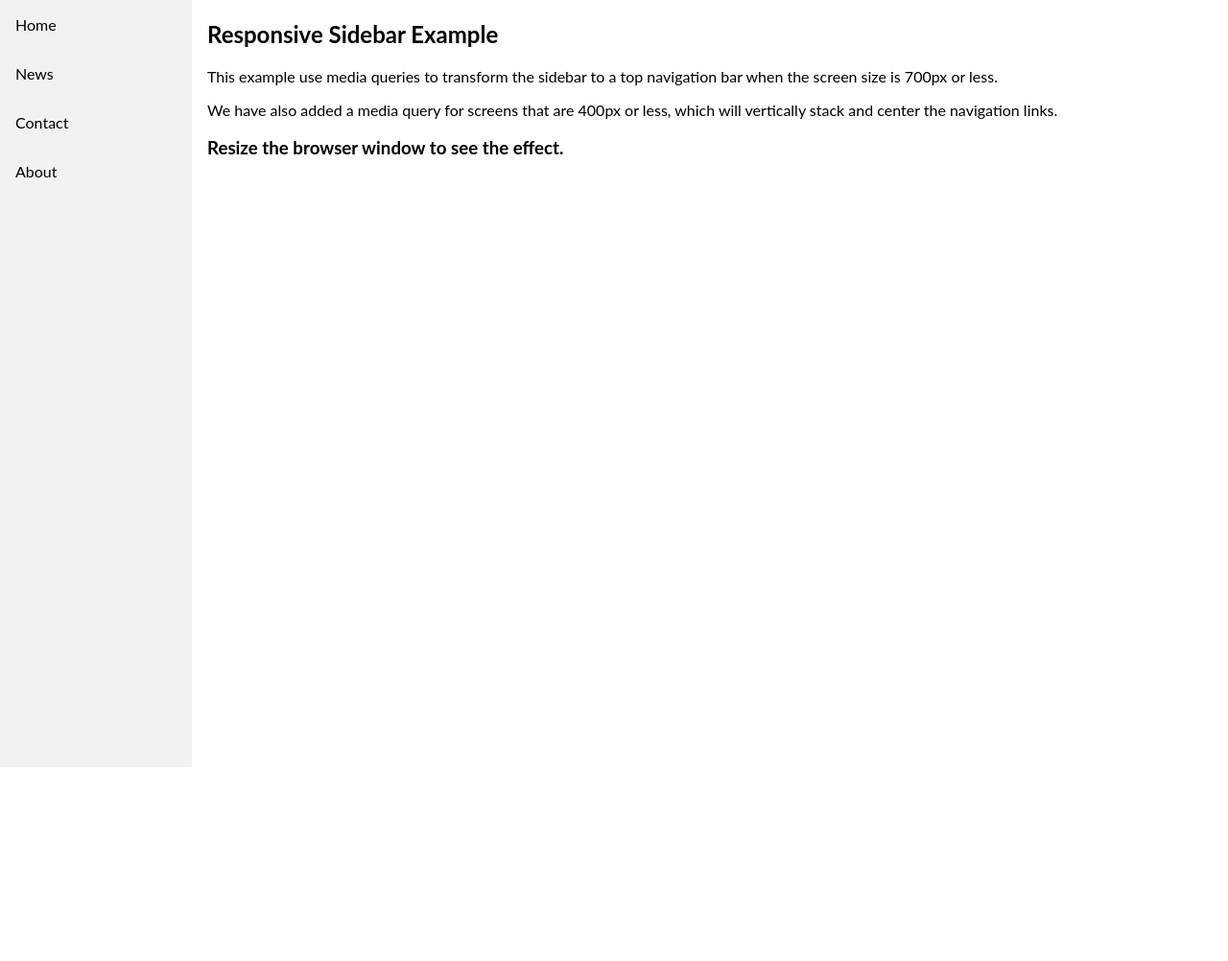
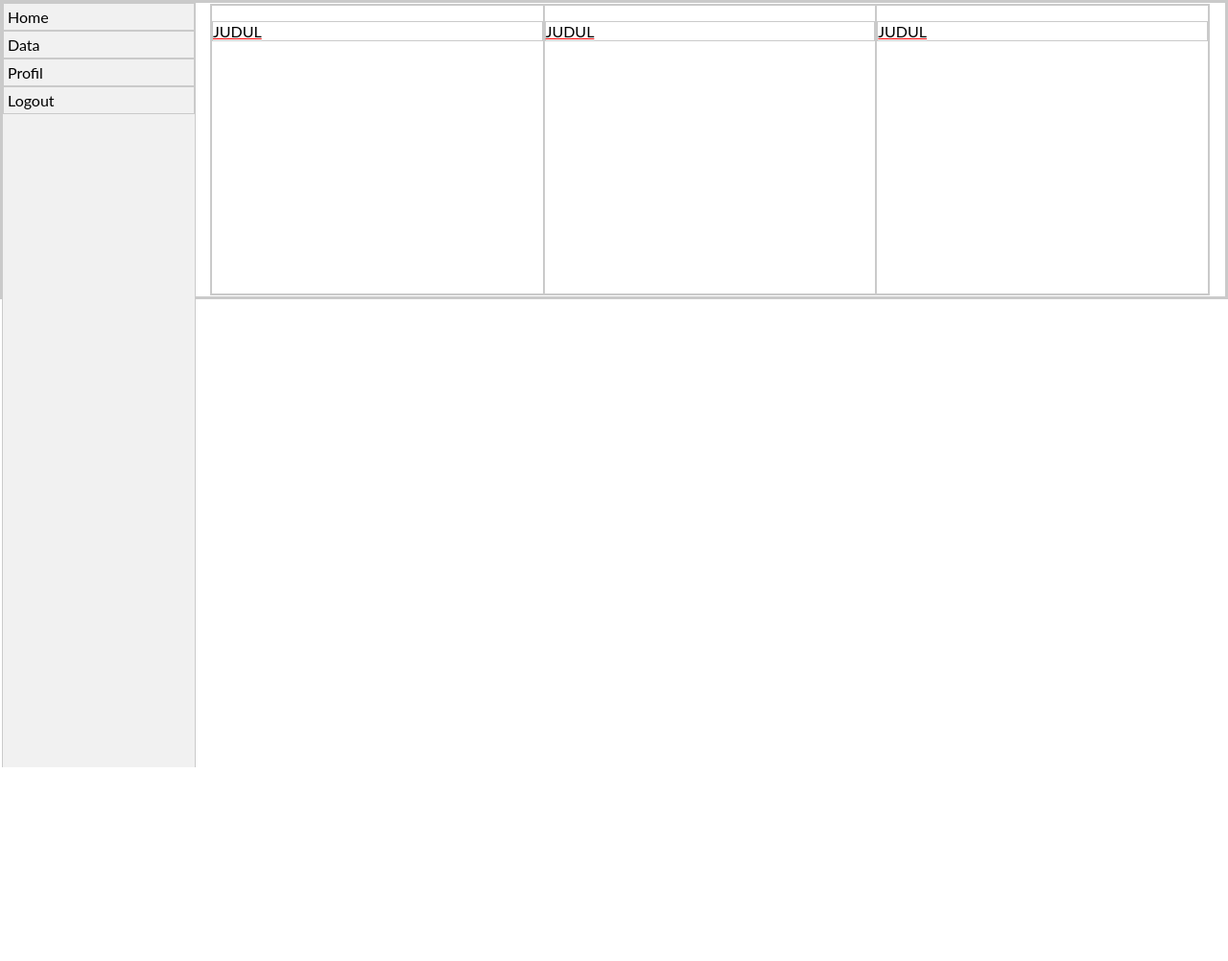
Before and after one commit to qalmurri/qalmurri.github.io, a PHP site: page /component/sidebard-responsive/index.html in a window 1280 px wide. Shown: the whole page at 96% size. After the commit the page ends 800 px from the top, so only its background shows below. Run offline with PHP 8.4, Linux system fonts and the light colour scheme.

Commit message:
Add files via upload

```diff
--- /dev/null
+++ b/component/sidebard-responsive/content.css
@@ -0,0 +1,4 @@
+.book_tittle p {
+    text-decoration: underline;
+    text-decoration-color: red;
+}
--- a/component/sidebard-responsive/index.html
+++ b/component/sidebard-responsive/index.html
@@ -3,27 +3,34 @@
 
 <head>
     <meta name="viewport" content="width=device-width, initial-scale=1.0">
-    <link rel="stylesheet" href="sidebar.css">
     <link rel="stylesheet" href="style.css">
+    <link rel="stylesheet" href="sidenav.css">
+    <link rel="stylesheet" href="content.css">
     <link rel="stylesheet" href="media_screen.css">
 </head>
 
 <body>
-    <div class="sidebar">
+    <div class="sidenav">
         <a href="#home">Home</a>
-        <a href="#news">News</a>
-        <a href="#contact">Contact</a>
-        <a href="#about">About</a>
+        <a href="#news">Data</a>
+        <a href="#contact">Profil</a>
+        <a href="#about">Logout</a>
     </div>
 
     <div class="content">
-        <h2>Responsive Sidebar Example</h2>
-        <p>This example use media queries to transform the sidebar to a top navigation bar when the screen size is 700px
-            or less.</p>
-        <p>We have also added a media query for screens that are 400px or less, which will vertically stack and center
-            the navigation links.</p>
-        <h3>Resize the browser window to see the effect.</h3>
+        <div class="row">
+            <div class="column book_tittle">
+                <p>JUDUL</p>
+            </div>
+            <div class="column book_tittle">
+                <p>JUDUL</p>
+            </div>
+            <div class="column book_tittle">
+                <p>JUDUL</p>
+            </div>
+        </div>
     </div>
 </body>
+<script src="test.js"></script>
 
 </html>
--- a/component/sidebard-responsive/media_screen.css
+++ b/component/sidebard-responsive/media_screen.css
@@ -1,22 +1,29 @@
 @media screen and (max-width: 700px) {
-    .sidebar {
+    .sidenav {
         width: 100%;
         height: auto;
         position: relative;
     }
 
-    .sidebar a {
+    .sidenav a {
         float: left;
     }
 
     div.content {
         margin-left: 0;
     }
+
+
 }
 
 @media screen and (max-width: 400px) {
-    .sidebar a {
+    .sidenav a {
         text-align: center;
         float: none;
     }
+
+    .row {
+        -webkit-flex-direction: column;
+        flex-direction: column;
+    }
 }
--- /dev/null
+++ b/component/sidebard-responsive/sidenav.css
@@ -0,0 +1,16 @@
+.sidenav {
+    margin: 0;
+    padding: 0;
+    width: 200px;
+    background-color: #f1f1f1;
+    position: fixed;
+    height: 100%;
+    overflow: auto;
+}
+
+.sidenav a {
+    display: block;
+    color: black;
+    padding: 4px;
+    text-decoration: none;
+}
--- a/component/sidebard-responsive/style.css
+++ b/component/sidebard-responsive/style.css
@@ -1,3 +1,7 @@
+* {
+    border: 0.1px solid rgb(202, 202, 202);
+}
+
 body {
     margin: 0;
     font-family: "Lato", sans-serif;
@@ -6,5 +10,18 @@ body {
 div.content {
     margin-left: 200px;
     padding: 1px 16px;
-    height: 1000px;
+    height: 100%;
 }
+
+.row {
+    display: -webkit-flex;
+    display: flex;
+}
+
+.column {
+    -webkit-flex: 1;
+    -ms-flex: 1;
+    flex: 1;
+    padding: 0px;
+    height: 300px;
+}
```
Also changed, not shown: component/sidebard-responsive/test.js (added).
